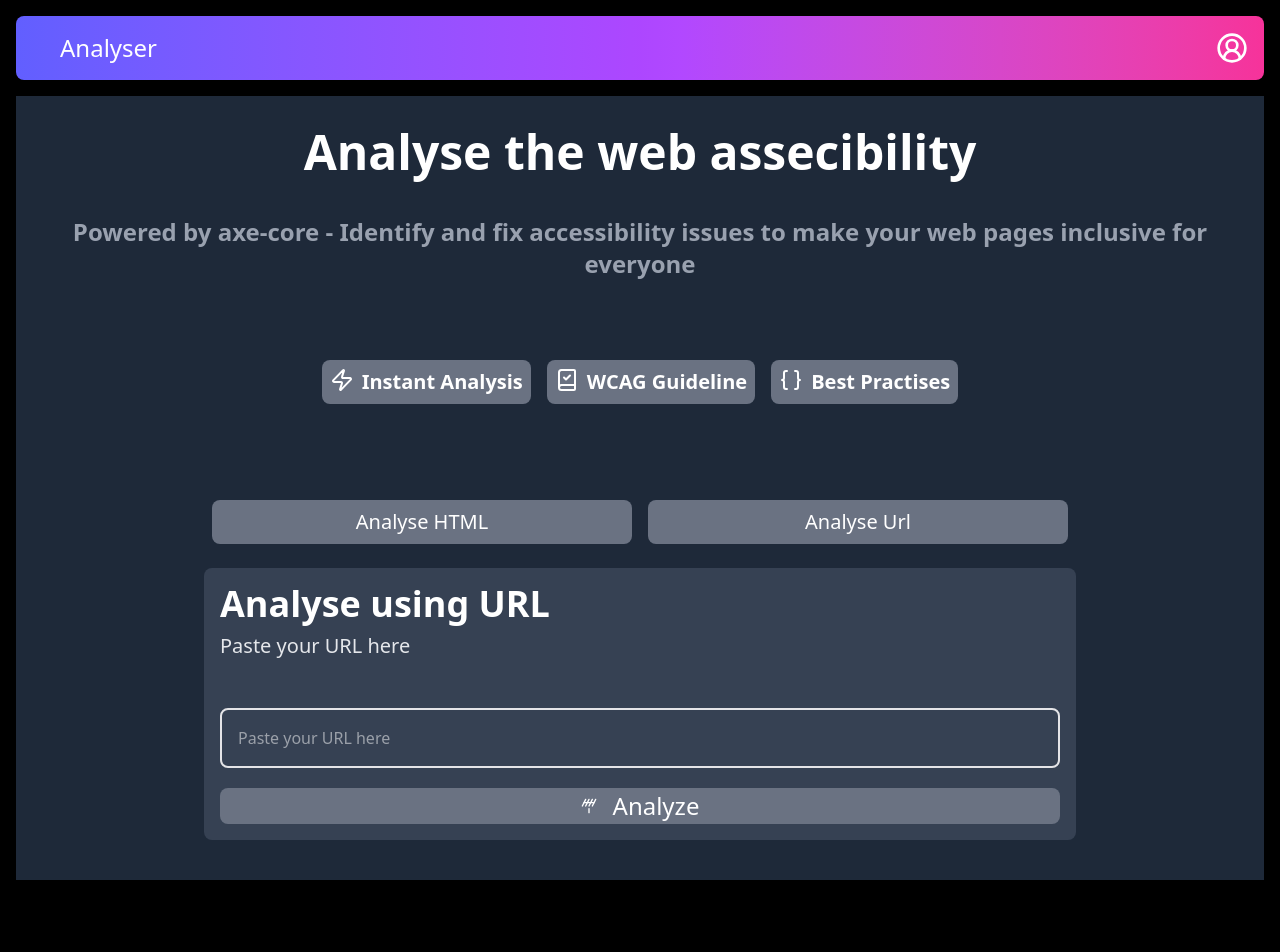
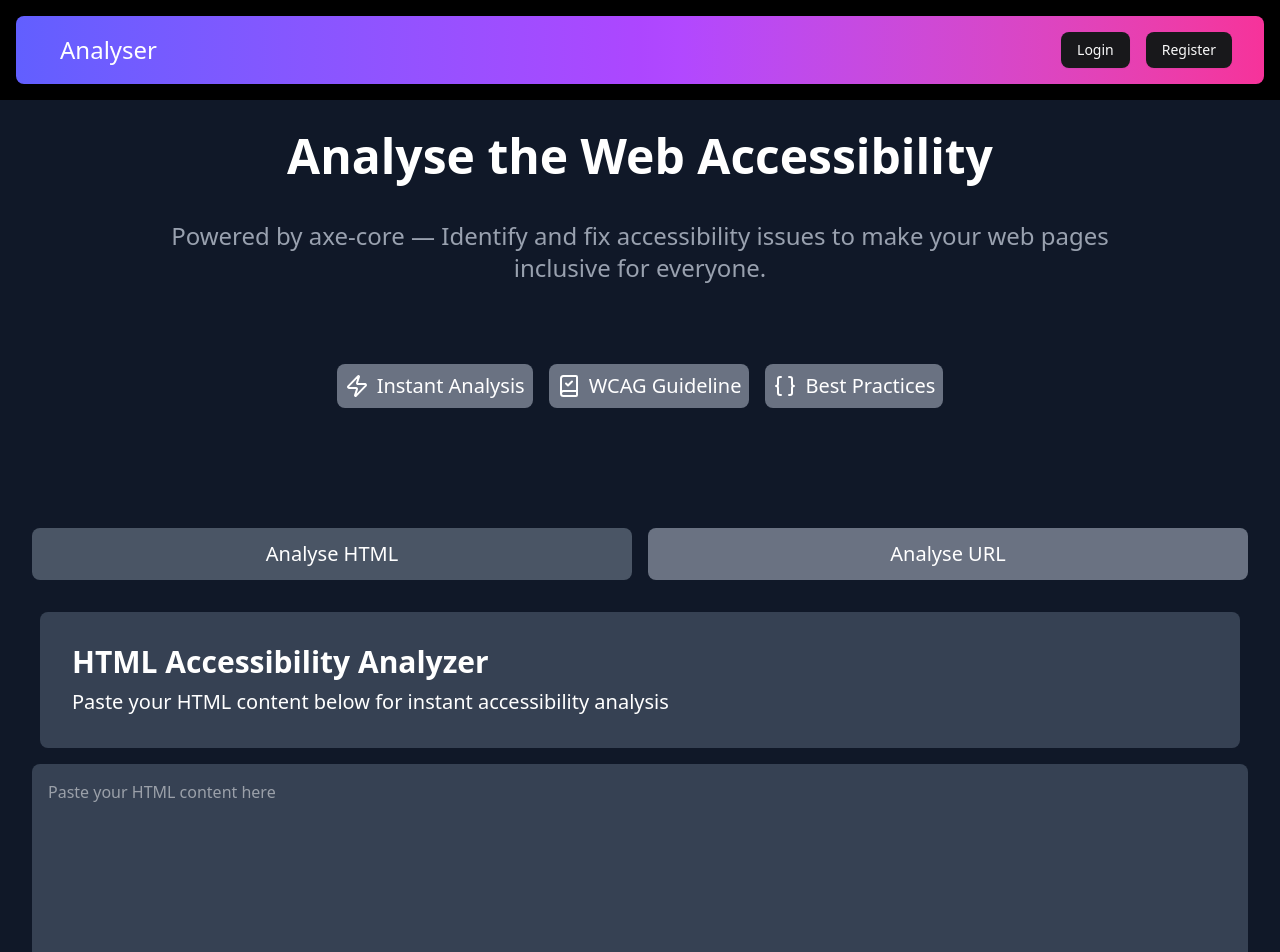
Before and after one commit to 1107-adishjain/Analyser, a Next.js app: page / in a window 1280 px wide. Shown: the top 952 px of the page. Before the commit the page ends 896 px from the top, so only its background shows below. Built offline with nearby package versions, Linux system fonts and the light colour scheme.

Commit message:
some changes

```diff
--- a/src/app/component/body.jsx
+++ b/src/app/component/body.jsx
@@ -1,53 +1,61 @@
-"use client"
-import { Zap } from "lucide-react"
-import { BookCheck } from "lucide-react"
-import { Braces } from "lucide-react"
-import Urlbox from "./url"
-import Textbox from "./html"
+"use client";
+import { Zap, BookCheck, Braces } from "lucide-react";
+import Urlbox from "./url";
+import Textbox from "./html";
+import { useState } from "react";
 
-import { useState } from "react"
-export default function body() {
-    const [active, setActive] = useState('url')
+export default function Body() {
+  const [active, setActive] = useState("html");
 
-    return (
-        <>
-            <div className="" >
-                <div className="h-auto m-4 bg-gray-800 p-8 text-white">
+  return (
+    <main className="bg-gray-900 text-white min-h-screen p-8  w-95%">
+      <div className="flex flex-col items-center gap-10">
+        <h1 className="text-5xl font-bold text-center">
+          Analyse the Web Accessibility
+        </h1>
+        <p className="text-2xl text-gray-400 text-center max-w-5xl">
+          Powered by axe-core — Identify and fix accessibility issues to make your web pages inclusive for everyone.
+        </p>
 
-                    <div className="font-bold h-3/4 color-blue flex flex-col items-center justify-center gap-10">
-                        <p className=" text-5xl ">Analyse the web assecibility</p>
-                        <p className="text-2xl text-center text-gray-400">Powered by axe-core - Identify and fix accessibility issues to make your web pages inclusive for everyone</p>
+        <div className="flex gap-4 mt-10">
+          <span className="text-xl bg-gray-500 p-2 flex items-center gap-2 rounded-md hover:bg-gray-600 transition">
+            <Zap /> Instant Analysis
+          </span>
+          <span className="text-xl bg-gray-500 p-2 flex items-center gap-2 rounded-md hover:bg-gray-600 transition">
+            <BookCheck /> WCAG Guideline
+          </span>
+          <span className="text-xl bg-gray-500 p-2 flex items-center gap-2 rounded-md hover:bg-gray-600 transition">
+            <Braces /> Best Practices
+          </span>
+        </div>
 
-                        <div className="flex gap-4 mt-10">
-                            <p className="text-xl bg-gray-500 p-2 flex gap-2 rounded-md hover:bg-gray-600 transition-all duration-150"> <Zap></Zap>Instant Analysis</p>
-                            <p className="text-xl bg-gray-500 p-2 flex gap-2 rounded-md hover:bg-gray-600 transition-all duration-150"> <BookCheck /> WCAG Guideline </p>
-                            <p className="text-xl bg-gray-500 p-2 flex gap-2 rounded-md hover:bg-gray-600 transition-all duration-150"> <Braces />Best Practises</p>
+        <div className="w-full max-w-7xl mt-20">
+          <div className="grid grid-cols-2 gap-4 mb-8">
+            <button
+              onClick={() => setActive("html")}
+              className={`text-xl p-3 rounded-md transition-all ${
+                active === "html"
+                  ? "bg-gray-600"
+                  : "bg-gray-500 hover:bg-gray-600"
+              }`}
+            >
+              Analyse HTML
+            </button>
+            <button
+              onClick={() => setActive("url")}
+              className={`text-xl p-3 rounded-md transition-all ${
+                active === "url"
+                  ? "bg-gray-600"
+                  : "bg-gray-500 hover:bg-gray-600"
+              }`}
+            >
+              Analyse URL
+            </button>
+          </div>
 
-                        </div>
-                    </div>
-<div>
-                    <div className=" flex flex-col items-center ">
-                        <div className="w-9/12 p-4 mt-20 grid grid-cols-2 gap-4  ">
-                            <button onClick={() => setActive('html')} className="bg-gray-500 p-2 rounded-md text-xl hover:bg-gray-600 transition-all duration-150 cursor-pointer"  >Analyse HTML</button>
-                            <button onClick={() => setActive('url')} className="bg-gray-500 p-2 rounded-md text-xl hover:bg-gray-600 transition-all duration-150 cursor-pointer">Analyse Url</button>
-                        </div>
-                    </div>
-
-                    <div className="flex flex-col items-center ">
-                        <div className="w-9/12">
-                            {active === 'html' && <Textbox />}
-                            {active === 'url' && <Urlbox />}
-                        </div>
-                    </div>
-                    </div>
-
-                </div>
-            </div>
-
-
-
-
-
-        </>
-    )
+          {active === "html" ? <Textbox /> : <Urlbox />}
+        </div>
+      </div>
+    </main>
+  );
 }
--- a/src/app/component/html.jsx
+++ b/src/app/component/html.jsx
@@ -1,58 +1,108 @@
 "use client";
 import React, { useState } from "react";
 import { Button } from "@/components/ui/button";
-import { Antenna } from "lucide-react";
-// import useform from "react-hook-form";
+import { Antenna, Box } from "lucide-react";
 
-export default function textbox() {
+export default function Textbox() {
   const [html, setHtml] = useState("");
+  const [data, setData] = useState(null);
+  const [loading, setLoading] = useState(false);
 
   const handleSubmit = async (event) => {
     event.preventDefault();
-    if (!html) {
+
+    if (!html.trim()) {
       alert("Please paste your HTML content before analyzing.");
       return;
     }
 
-    console.log("Submitting HTML content for analysis:", html);
+    setLoading(true);
 
-    const res = await fetch('/api/analysehtml', {
-      method: 'POST',
+    try {
+      const res = await fetch("/api/analysehtml", {
+        method: "POST",
         headers: {
-        'Content-Type': 'application/json',
+          "Content-Type": "application/json",
         },
         body: JSON.stringify({ html }),
       });
 
-    const data = await res.json();
-
+      const result = await res.json();
+      setData(result);
+      console.log("Response from API:", result);
+    } catch (error) {
+      console.error("Error during analysis:", error);
+    } finally {
+      setLoading(false);
       setHtml("");
-
-    console.log("Response from API:", data);
-
-  };
-
-  const handleInput = (event) => {
-    setHtml(event.target.value);
+    }
   };
 
   return (
-    <div>
-      <div className=" h-auto m-2 bg-gray-700 p-8 text-white rounded-md">
-        <h1 className="text-3xl font-extrabold">HTML Accessibility Analyser</h1>
-        <h2 className="text-xl mt-2 ">Paste your HTML content bellow for instant accessibility analysis</h2>
+    <>
+      <div className="h-auto m-2 bg-gray-700 p-8 text-white rounded-md">
+        <h1 className="text-3xl font-extrabold">HTML Accessibility Analyzer</h1>
+        <h2 className="text-xl mt-2">
+          Paste your HTML content below for instant accessibility analysis
+        </h2>
       </div>
-      <form>
-        <textarea   rows="10"
+
+      <form onSubmit={handleSubmit}>
+        <textarea
+          rows="10"
           className="mr-2 mt-2 p-4 w-full text-white rounded-md bg-gray-700"
           placeholder="Paste your HTML content here"
-         onChange={handleInput}
+          onChange={(e) => setHtml(e.target.value)}
           value={html}
+        />
+        <Button
+          type="submit"
+          className="mt-2 bg-gray-500 w-full text-2xl"
+          variant="ghost"
         >
-        </textarea>
+          <Box className="mr-2" size={48} />
+          {loading ? "Analyzing..." : "Analyze"}
+        </Button>
       </form>
 
-      <Button className={"mt-2 bg-gray-500 w-full text-2xl"} variant="ghost" onClick={handleSubmit} > <Antenna /> Analyze</Button>
+      {
+  loading && (
+    <div className="flex items-center justify-center mt-4">
+      <div className="animate-spin rounded-full h-10 w-10 border-t-2 border-b-2 border-gray-200"></div>
     </div>
+  )}
+
+      {data && (
+        <div className="mt-6 p-4 bg-gray-800 text-white rounded-md">
+          <h2 className="text-2xl font-bold mb-2">Accessibility Report</h2>
+
+          {data.violations?.length > 0 ? (
+            <>
+              <h3 className="text-xl text-red-400 mb-2">
+                Violations Found: {data.violations.length}
+              </h3>
+              {data.violations.map((violation, i) => (
+                <div key={i} className="mb-4 border-b border-gray-600 pb-2">
+                  <p className="font-semibold">{violation.id}</p>
+                  <p className="text-sm text-gray-300">{violation.description}</p>
+                  <p className="text-sm italic text-gray-400">
+                    Impact: {violation.impact}
+                  </p>
+                  <ul className="ml-4 list-disc">
+                    {violation.nodes.map((node, j) => (
+                      <li key={j}>
+                        <code className="text-yellow-300">{node.html}</code>
+                      </li>
+                    ))}
+                  </ul>
+                </div>
+              ))}
+            </>
+          ) : (
+            <h3 className="text-green-400 text-xl"> No accessibility violations found!</h3>
+          )}
+        </div>
+      )}
+    </>
   );
 }
--- a/src/app/component/navbar.jsx
+++ b/src/app/component/navbar.jsx
@@ -12,7 +12,7 @@ import {
 } from "@/components/ui/dropdown-menu";
 
 export default function Navbar() {
-  const auth = true;
+  const auth = false;
 
   const user ={
     name:"Ravi",
--- a/src/app/component/url.jsx
+++ b/src/app/component/url.jsx
@@ -1,12 +1,18 @@
 import { Button } from "@/components/ui/button";
-import { Antenna } from "lucide-react";
+import { Box } from "lucide-react";
+import Link from "next/link";
 import React, { useState } from "react";
 
 export default function UrlBox() {
   const [url, setURL] = useState("");
+  const [data, setData] = useState(null);
+  const [loading, setLoading] = useState(false);
+
 
   const handleSubmit = async (event) => {
     event.preventDefault();
+
+    data && setData(null); // Clear previous data
 
     if (!url.trim()) {
       alert("Please paste your URL before analyzing.");
@@ -18,6 +24,7 @@ export default function UrlBox() {
     if (!/^https?:\/\//i.test(urlToSend)) {
       urlToSend = "http://" + urlToSend;
     }
+    setLoading(true);
 
     try {
       const res = await fetch("/api/analyseURL", {
@@ -29,12 +36,19 @@ export default function UrlBox() {
       });
 
       const data = await res.json();
+
+      setData(data);
       console.log("Response from API:", data);
-      setURL(""); // Clear input after success
+
+
     } catch (err) {
       console.error("Error during fetch:", err);
+    } finally {
+      setLoading(false);
+      setURL("");
     }
   };
+
 
   return (
     <div>
@@ -56,10 +70,56 @@ export default function UrlBox() {
             className={"mt-5 bg-gray-500 w-full text-2xl"}
             variant="ghost"
           >
-            <Antenna className="mr-2" /> Analyze
+            <Box className="h-24 w-24"/>Analyze
           </Button>
-        </div>
+ </div>
       </div>
+
+          {
+            loading && (
+              <div className="flex items-center justify-center mt-4">
+                <div className="animate-spin rounded-full h-10 w-10 border-t-2 border-b-2 border-gray-200"></div>
+              </div>
+            )}
+
+          {data && (
+            <>
+              <div className="mt-6 p-4 bg-gray-800 text-white rounded-md">
+                <h2 className="text-4xl font-bold mb-2 text-center">Accessibility Report</h2>
+
+                {data.violations?.length > 0 ? (
+                  <>
+                    <div ><h3 className="text-2xl text-red-400 mb-2 m-4 text-center">
+                      Violations Found: {data.violations.length}
+                    </h3></div>
+
+                    {data.violations.map((violation, i) => (
+                      <div key={i} className="mb-4 border-b border-gray-600 p-4 bg-gray-900 rounded-md">
+                        <p className="font-semibold text-2xl">{(violation.id).charAt(0).toUpperCase() + (violation.id).slice(1)}</p>
+
+                        <p className="text-xl text-gray-100" > Description : {violation.description}</p>
+                        <Link className="text-xl text-gray-100 flex gap-2 " href={violation.helpUrl}> Help : <h1 className="hover:text-blue-400  hover:underline" >{violation.helpUrl}</h1></Link>
+                        <p className="text-xl font-bold italic text-gray-400 flex gap-3">
+                          {/* // i want to show impact in a better way */}
+                          Impact: {violation.impact === "critical" ? <h1 className="text-red-400 text-xl font-bold "> ⚠️ Critical</h1> : violation.impact === "serious" ? <h1 className="text-orange-400 text-xl font-bold">⚠️ Serious</h1> : violation.impact === "moderate" ? <h1 className="text-yellow-400 text-xl font-bold">ℹ️ Moderate</h1> : <h1 className="text-green-400 text-xl font-bold">ℹ️ Minor</h1>}
+                        </p>
+                        <ul className="ml-4 list-disc">
+                          {violation.nodes.map((node, j) => (
+                            <li key={j}>
+                              <code className="text-yellow-300">{node.html}</code>
+                            </li>
+                          ))}
+                        </ul>
+                      </div>
+                    ))}
+                  </>
+                ) : (
+                  <h3 className="text-green-400 text-xl"> No accessibility violations found!</h3>
+                )}
+              </div>
+            </>
+          )}
+
     </div>
   );
 }
--- a/src/app/page.js
+++ b/src/app/page.js
@@ -4,7 +4,7 @@ import Body from "./component/body";
 export default function Home() {
   return (
     <>
-      <div className="w-screen h-auto">
+      <div className="w-95%">
         {/* <div className="container w-full" > */}
 <Navbar />
 
@@ -13,7 +13,7 @@ export default function Home() {
 
 
 
-      </div>
+        </div>
 
     </>
   );
```
Also changed, not shown: src/app/component/showRes.jsx (added). Lines whose indentation alone changed are shown as unchanged.
